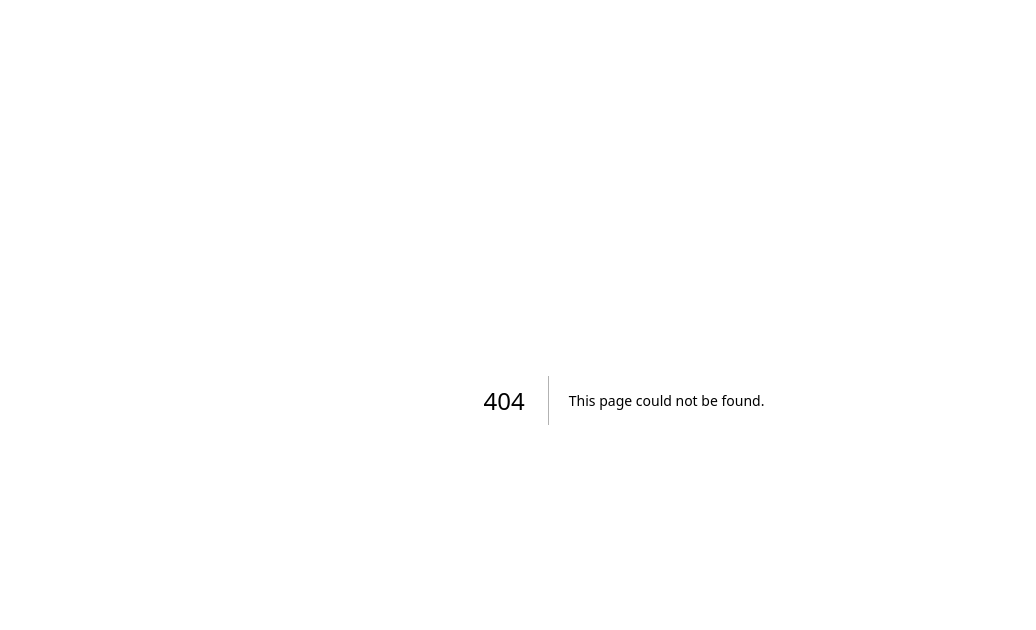
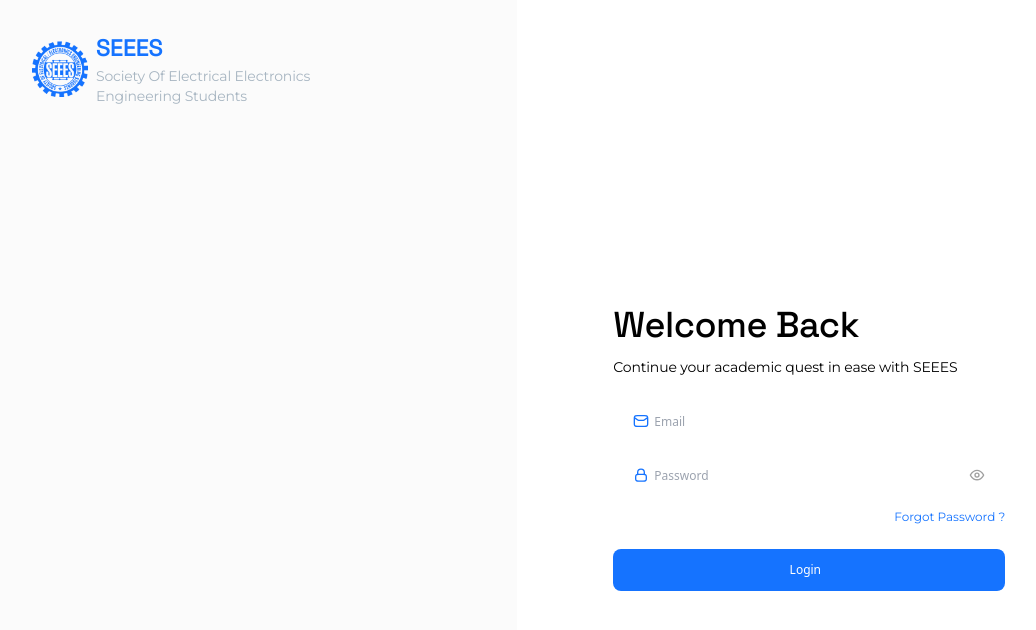
Before and after one commit to SEEES-TECH-COMMUNITY/seeswebsite-frontend, a Next.js app: page /auth/login in a window 1280 px wide. Before the commit this address had no page. Shown: the top 630 px of the page, without its empty margins (16-1052 px from the left). Built offline with nearby package versions, Linux system fonts and the light colour scheme.

Commit message:
feat: renamed page to login page

```diff
--- a/src/pages/auth/index.tsx
+++ /dev/null
@@ -1,12 +0,0 @@
-import React from "react";
-import type { NextPage } from "next";
-import AuthSideBar from "@src/components/atoms/AuthSideBar";
-
-const Page: NextPage = () => {
-  return (
-    <div className="w-5/12">
-      <AuthSideBar />
-    </div>
-  );
-};
-export default Page;
--- /dev/null
+++ b/src/pages/auth/login.tsx
@@ -0,0 +1,48 @@
+import React from "react";
+import type { NextPage } from "next";
+import { PasswordInput, AuthSideBar, TextInput, Button } from "@src/components";
+import { Montserrat, Space_Grotesk } from "next/font/google";
+const montserrat = Montserrat({
+  weight: ["400"],
+  subsets: ["latin", "latin-ext"],
+});
+const spaceGrotesk = Space_Grotesk({
+  weight: ["500"],
+  subsets: ["latin", "latin-ext"],
+});
+const Page: NextPage = () => {
+  return (
+    <section className={`flex ${montserrat.className}`}>
+      <div className="w-5/12 basis-5/12">
+        <AuthSideBar />
+      </div>
+      <div className="flex w-7/12 basis-7/12 items-start justify-between px-12 ">
+        <div className="flex min-h-screen w-3/4 flex-col items-center justify-center space-y-6 px-12 pt-24">
+          <form className="flex w-full flex-col space-y-6">
+            <div className="flex flex-col space-y-3">
+              <h1
+                className={`text-4xl font-medium tracking-[-0.5px] text-black ${spaceGrotesk.className}`}
+              >
+                Welcome Back
+              </h1>
+              <p
+                className={`text-sm font-light tracking-[-0.16px] text-grey-700`}
+              >
+                Continue your academic quest in ease with SEEES
+              </p>
+            </div>
+            <div className="flex flex-col space-y-3">
+              <TextInput type="email" placeholder="Email" />
+              <PasswordInput />
+            <h2 className="float-right ml-auto w-fit text-xs font-normal text-blue-600">
+              Forgot Password ?
+            </h2>
+            </div>
+            <Button text="Login" />
+          </form>
+        </div>
+      </div>
+    </section>
+  );
+};
+export default Page;
```
